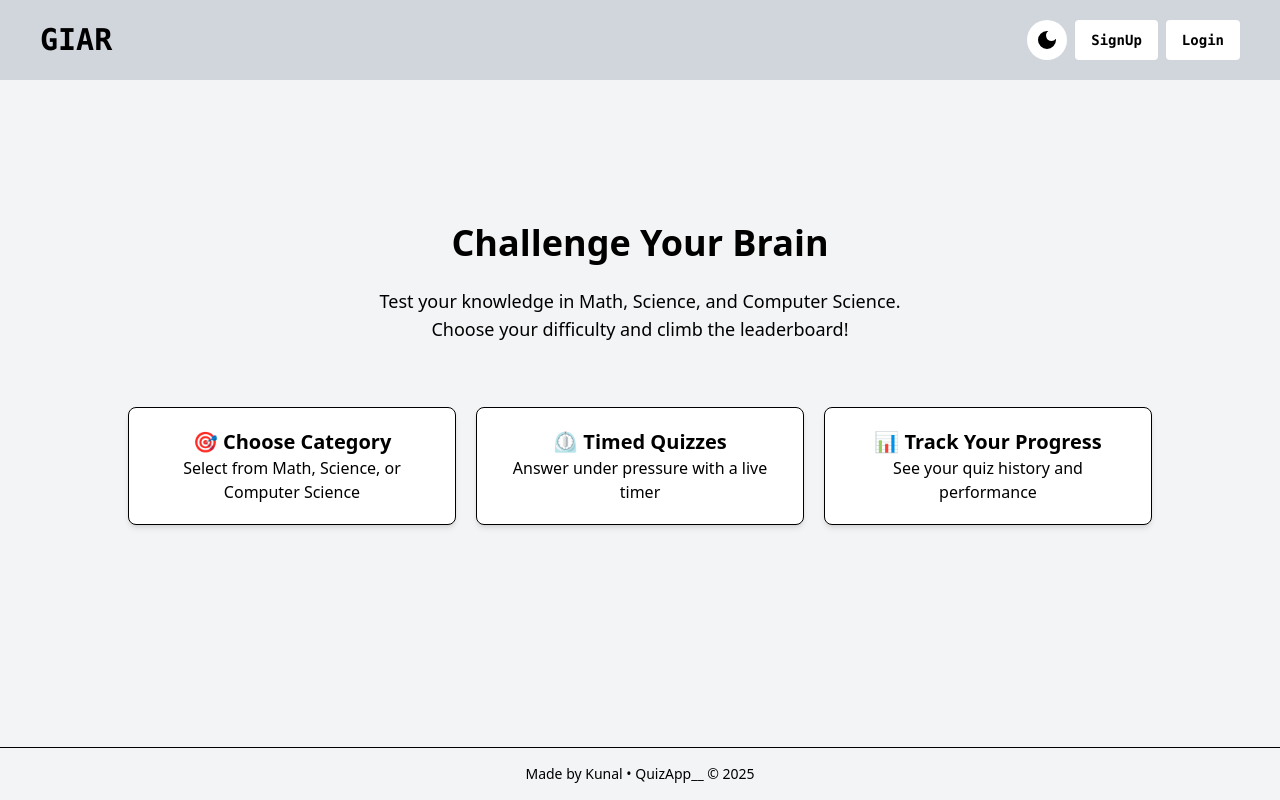
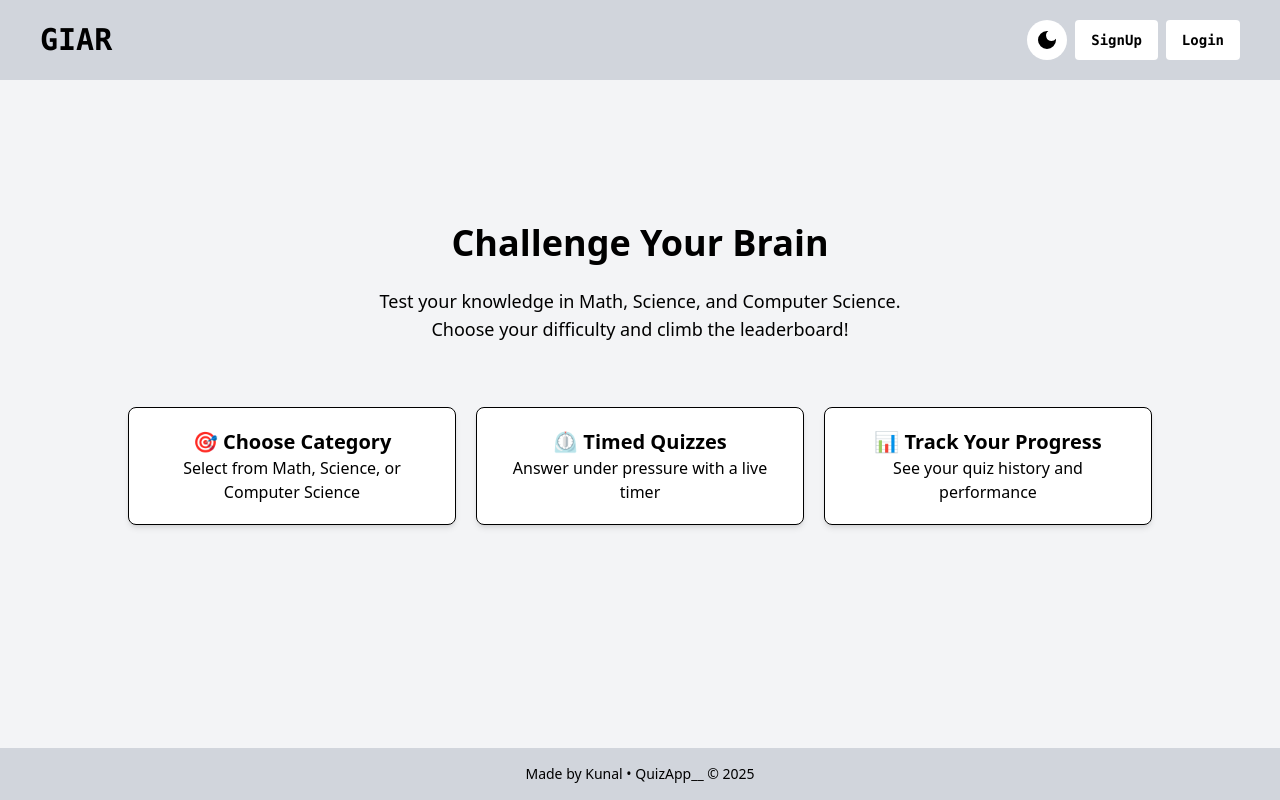
Before and after one commit to Kunal-Kaloniya/InternshipTest_Website, a React (Vite) app in the folder task2frontend/: page / in a window 1280 px wide. Built offline with nearby package versions, Linux system fonts and the light colour scheme.

Commit message:
Redesigned the Intro page

```diff
--- a/task2frontend/src/pages/IntroPage.jsx
+++ b/task2frontend/src/pages/IntroPage.jsx
@@ -27,7 +27,7 @@ function IntroPage() {
             </main>
 
             {/* Footer */}
-            <footer className="w-full text-center py-4 border-t text-sm dark:bg-slate-900">
+            <footer className="w-full text-center py-4 text-sm bg-gray-300 dark:bg-slate-900">
                 Made by Kunal • QuizApp__ © 2025
             </footer>
         </div>
```
